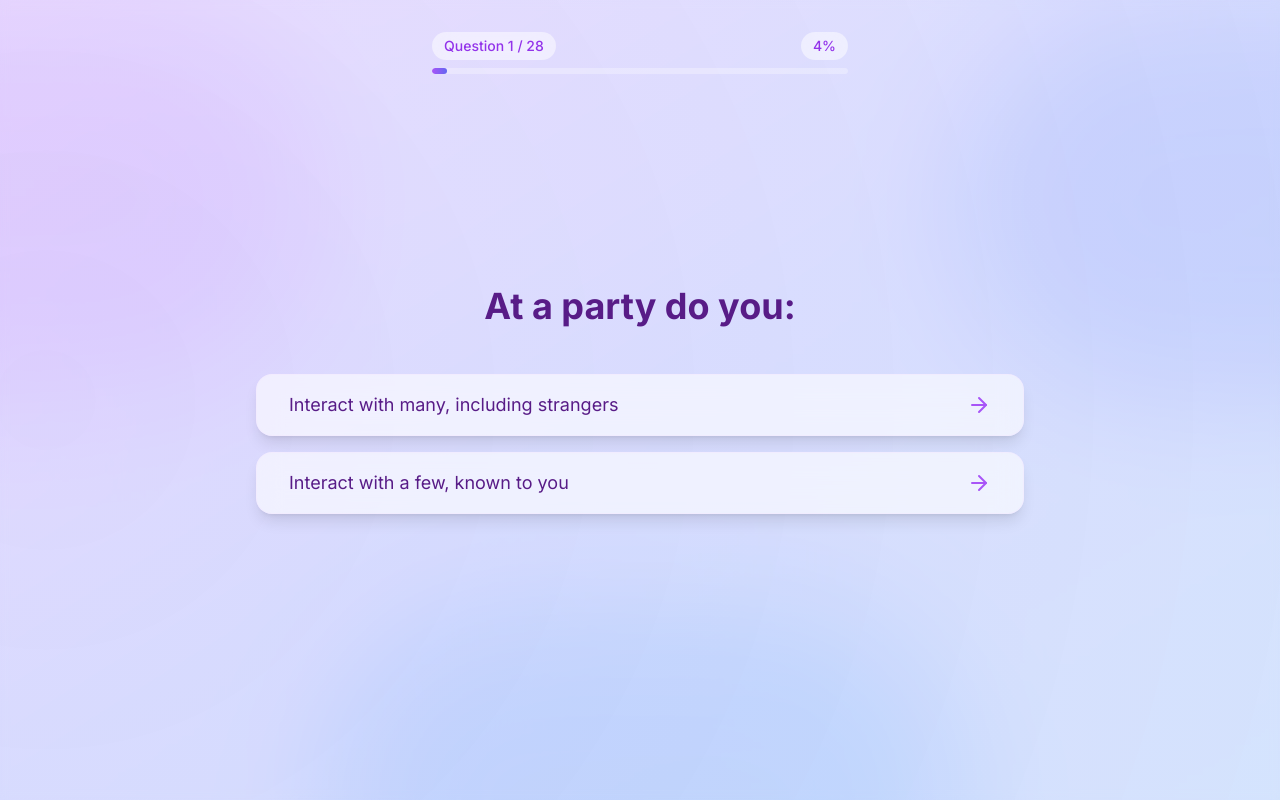
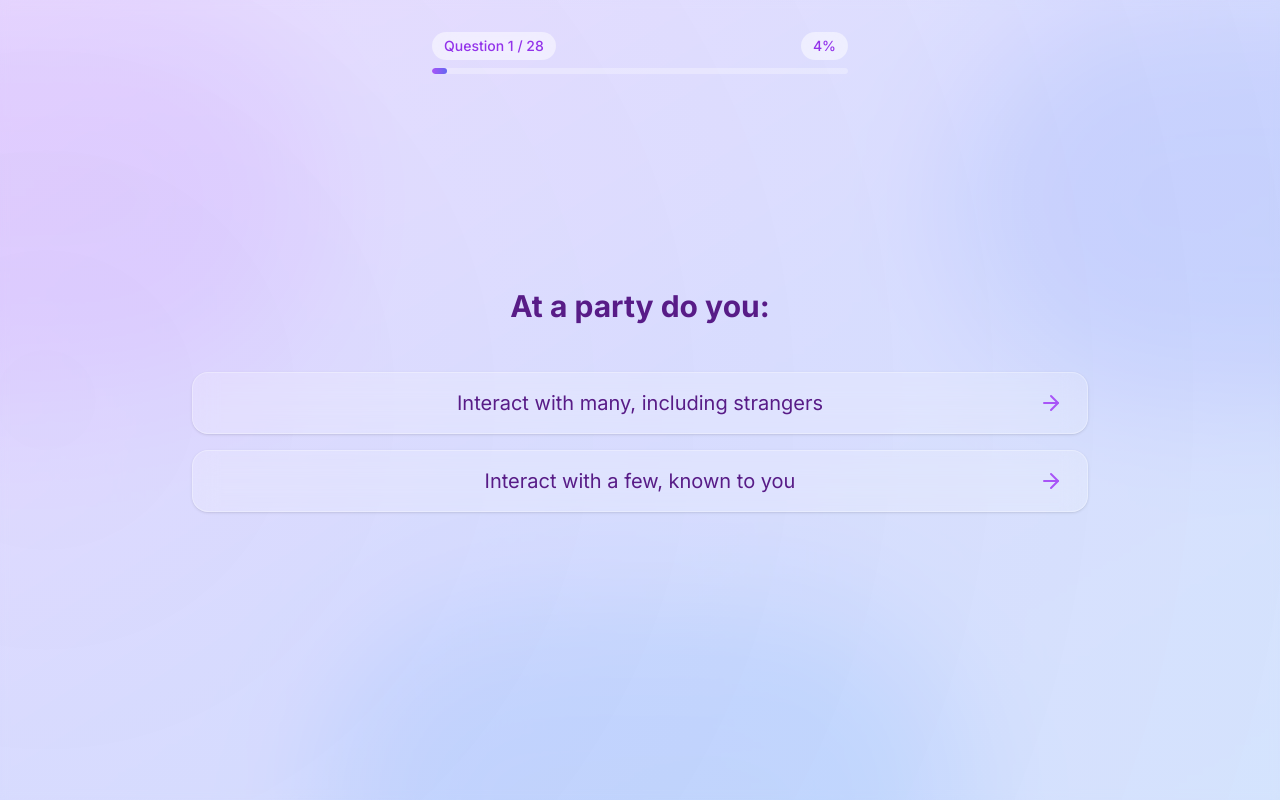
Before and after one commit to apkaisaw/MBetterTI-flow, a Next.js app: page /mbti-test in a window 1280 px wide. Both pictures are taken after a click on the button "Start Quick Test (5 mins, 28 questions)". Built offline with nearby package versions, Linux system fonts and the light colour scheme.

Commit message:
fix: merge duplicate transition properties in mbti-test page

```diff
--- a/app/(auth)/mbti-test/page.tsx
+++ b/app/(auth)/mbti-test/page.tsx
@@ -360,12 +360,12 @@ export default function MbtiTest() {
           exit={{ opacity: 0 }}
           className="flex-grow flex flex-col items-center justify-center px-4 py-20 relative z-10"
         >
-          <div className="max-w-3xl w-full space-y-12">
+          <div className="max-w-4xl w-full space-y-12">
             <motion.h2
               initial={{ y: 20, opacity: 0 }}
               animate={{ y: 0, opacity: 1 }}
               transition={{ duration: 0.5 }}
-              className="text-3xl md:text-4xl font-bold text-purple-900 text-center leading-relaxed"
+              className="text-2xl md:text-3xl font-bold text-purple-900 text-center leading-relaxed"
             >
               {question.question}
             </motion.h2>
@@ -376,23 +376,27 @@ export default function MbtiTest() {
                   key={option.type}
                   initial={{ x: -20, opacity: 0 }}
                   animate={{ x: 0, opacity: 1 }}
-                  transition={{ delay: index * 0.1 + 0.2 }}
+                  transition={{
+                    duration: 0.05,
+                    delay: index * 0.1 + 0.2
+                  }}
                   whileHover={{ scale: 1.02, y: -2 }}
                   whileTap={{
                     scale: 0.98,
-                    backgroundColor: "rgba(255, 255, 255, 1)",
-                    boxShadow: "0 0 20px rgba(139, 92, 246, 0.3)",
-                    transition: { duration: 0.1 }
+                    backgroundColor: "rgba(255, 255, 255, 0.4)",
+                    boxShadow: "0 0 10px rgba(139, 92, 246, 0.15)",
+                    transition: { duration: 0.02 }
                   }}
                   onClick={() => handleAnswer(option.type as "A" | "B")}
-                  className="relative overflow-hidden w-full bg-white/60 hover:bg-white/80 backdrop-blur-md text-purple-900 px-8 py-4 rounded-2xl transition-all duration-300 shadow-lg hover:shadow-xl flex items-center justify-between border border-purple-100/50 group"
+                  className="relative overflow-hidden w-full bg-white/20 hover:bg-white/30 backdrop-blur-md text-purple-900 px-8 py-4 rounded-2xl transition-all duration-50 shadow hover:shadow-md flex items-center justify-center border border-white/30 group"
                 >
-                  <span className="text-left flex-1 text-lg group-hover:text-purple-900">
+                  <span className="text-center text-xl group-hover:text-purple-900">
                     {option.answer}
                   </span>
                   <motion.div
                     whileHover={{ x: 4 }}
-                    className="text-purple-500"
+                    transition={{ duration: 0.05 }}
+                    className="text-purple-500 absolute right-6"
                   >
                     <ArrowRight size={24} />
                   </motion.div>
```
